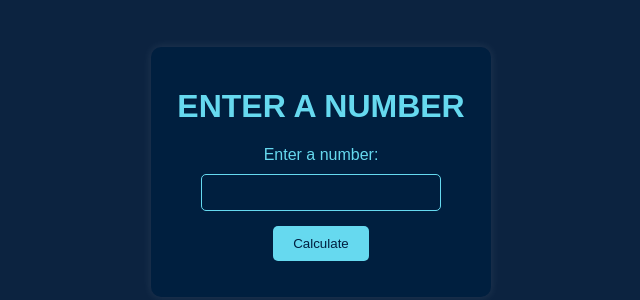
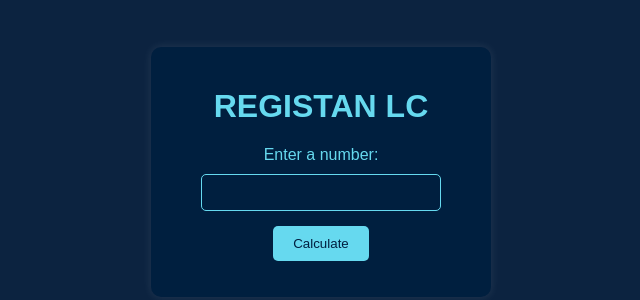
Before and after one commit to BokijonovS/akademnashr, a plain HTML site: page index.html in a window 1280 px wide. Shown: the part 228-528 px from the top of the page, without its empty margins (319-959 px from the left). Drawn offline with Linux system fonts and the light colour scheme.

Commit message:
Update index.html

```diff
--- a/index.html
+++ b/index.html
@@ -9,7 +9,7 @@
 </head>
 <body>
     <div class="calculator">
-        <h1>ENTER A NUMBER</h1>
+        <h1>REGISTAN LC</h1>
         <label for="userInput">Enter a number:</label>
         <input type="number" id="userInput">
         <button onclick="calculate()">Calculate</button>
```
